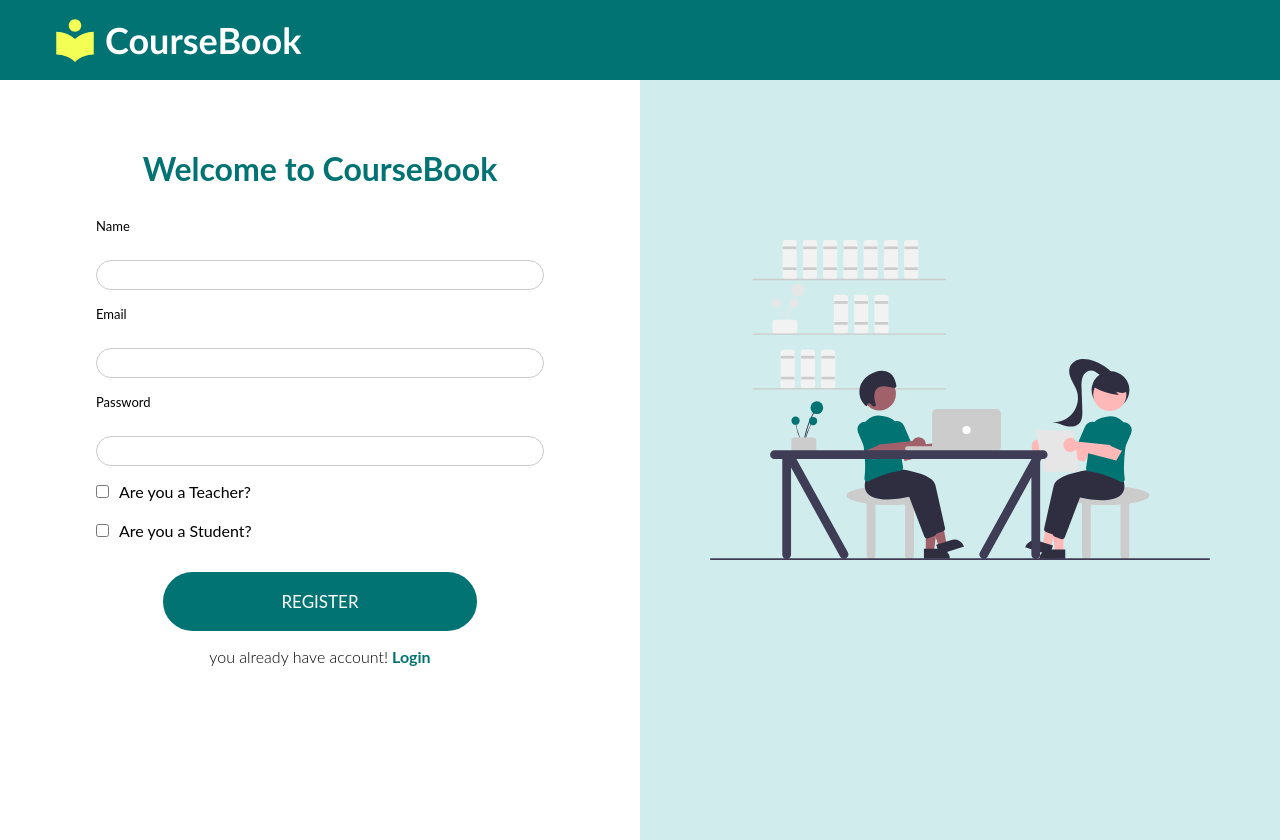
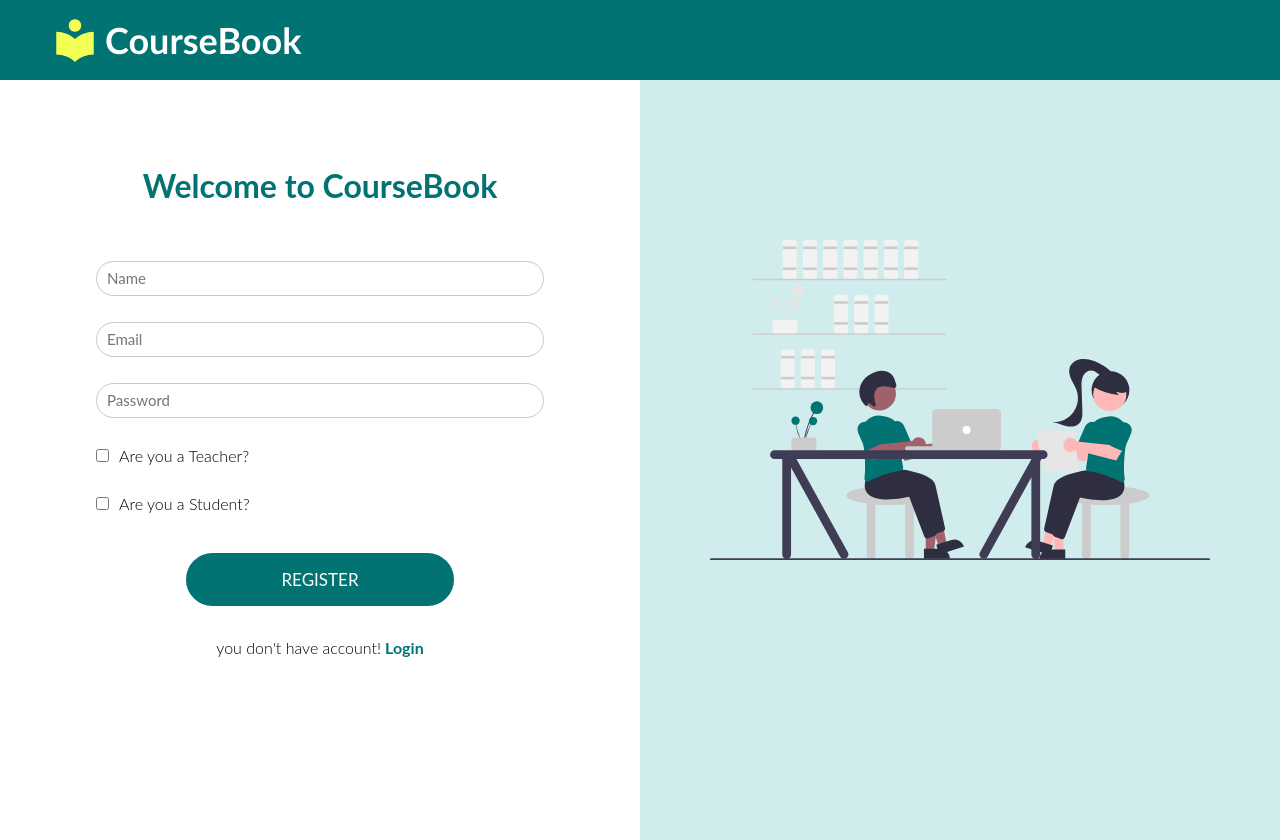
Before and after one commit to MohamedAhmed122/Eduction-Programs, a Next.js app: page /register in a window 1280 px wide. Built offline with nearby package versions, Linux system fonts and the light colour scheme.

Commit message:
Changing routes

```diff
--- a/Components/Form/FormInput.js
+++ b/Components/Form/FormInput.js
@@ -1,10 +1,10 @@
 
-export default function FormInput({error, width, placeholder,ref, label,  options, name, ...props}) {
+export default function FormInput({error, width = '100%', placeholder,ref, label,  options, name, ...props}) {
     return (
         <div style={{width: width}}>
             <label className='label'>{label}</label>
             <input className='input'  {...props} placeholder={placeholder} ref={ref} />
-            {error &&  <div style={{marginBottom: '1rem', marginTop:'-0.6rem'}}>
+            {error &&  <div style={{marginBottom: '0.5rem', marginTop:'0.3rem'}}>
                  <label className='error_label'  >{error}</label>
             </div>}
         </div>
--- a/Components/Form/InputSelect.js
+++ b/Components/Form/InputSelect.js
@@ -3,13 +3,13 @@ import Select from "react-select";
 import {  Controller } from "react-hook-form";
 export default function InputSelect({error, width, control, options, name, ...props}) {
     return (
-        <div style={{width: width}}>
+        <div style={{width: width, marginBottom: 20}}>
                 <Controller
                 name={name}
                 control={control}
                 options={options}
                 as={Select}
-            {...props}
+                {...props}
             />
             {error &&  <div style={{marginBottom: '1rem', marginTop:'0.5rem'}}>
                 <label className='error_label'  >{error}</label>
--- a/Layouts/Navbar/Nav.js
+++ b/Layouts/Navbar/Nav.js
@@ -21,7 +21,7 @@ export default function Navbar({inverted = true}) {
             {!inverted &&
                 <div className='flex'>
                     <div className={styles.link} onClick={()=> route.push('/disciplines')}>Disciplines</div>
-                    <div className={styles.link} onClick={()=> route.push('/account')}>
+                    <div className={styles.link} onClick={()=> route.push('/profile')}>
                         <Chip style={{cursor: 'pointer'}} size='medium' label='Mohamed Youssef' icon={<FaceIcon />} />
                     </div>
                 </div>
--- a/package.json
+++ b/package.json
@@ -1,6 +1,7 @@
 {
   "name": "education-program",
   "version": "0.1.0",
+  "proxy": "http://127.0.0.1:5000",
   "private": true,
   "scripts": {
     "dev": "next dev",
@@ -11,6 +12,7 @@
     "@hookform/resolvers": "^1.3.0",
     "@material-ui/core": "^4.11.3",
     "@material-ui/icons": "^4.11.2",
+    "axios": "^0.21.1",
     "formik": "^2.2.6",
     "next": "10.0.7",
     "react": "17.0.1",
--- a/pages/register.js
+++ b/pages/register.js
@@ -1,67 +1,112 @@
 import { useRouter } from 'next/router'
 
-import FromInput from '../Components/Form/FormInput'
-import FromSelect from '../Components/Form/FormSelect'
-import { Formik, Form, Field } from 'formik'
-import * as Yup from 'yup'
+import { useForm,Controller } from "react-hook-form";
+
+import { yupResolver } from '@hookform/resolvers/yup';
+import * as Yup from "yup";
+import InputSelect from "../Components/Form/InputSelect";
+import FormInput from "../Components/Form/FormInput";
+import Select from "react-select";
+
 
 import Image from 'next/image'
 import classNames from 'classnames'
 import styles from '../styles/index.module.css'
 
-import { registerInitialValues, facultyOptions, directionOptions, groupOptions } from '../data/options'
+import {  facultyOptions, directionOptions, groupOptions } from '../data/options'
+import { useState } from 'react';
 
 
 const validationSchema = Yup.object({
     name: Yup.string().required().label('Name'),
     email: Yup.string().required().email().label('Email'),
     password: Yup.string().required().min(5).label('Password'),
+    student: Yup.bool()
+
 });
 
 
 
 export default function Register() {
     const  route  = useRouter()
+    const [ checked, setChecked ] = useState(false)
+    const { register, handleSubmit, errors, control  } = useForm({
+      resolver: yupResolver(validationSchema)
+    });
+    const onSubmit = data =>{
+      console.log(data);
+      route.push('/disciplines')
+
+    }
 
   return (
     <div className='flexAll'>
         <div className={classNames(styles.loginForm, 'flex_col')}>
             <h1 className='main_title'>Welcome to CourseBook </h1>
-            <Formik
-              validationSchema={validationSchema}
-              initialValues={registerInitialValues}
-              onSubmit={(values)=> console.log(values)}
-            >
-            {({ values })=>(
-              <Form style={{width: '70%'}}>
-                <FromInput label='Name' name='name' />
-                <FromInput label='Email' name='email' />
-                <FromInput type="password" label='Password' name='password' />
-                <div className='flex check_box' style={{marginBottom:20}}>
-                    <Field type='checkbox' name='teacher' />
-                    <p style={{marginLeft: 10}}>Are you a Teacher?</p>
+            <form  style={{width: '70%'}}  onSubmit={handleSubmit(onSubmit)}>
+            <Controller
+              name="name"
+              control={control}
+              defaultValue=""
+              render={({ onChange, value  }) =>
+                <FormInput  placeholder='Name'  error={errors.name?.message} onChange={onChange} value={value} />}
+              />
+              <Controller
+              name="email"
+              control={control}
+              defaultValue=""
+              render={({ onChange, value  }) =>
+                <FormInput  placeholder='Email'  error={errors.email?.message} onChange={onChange} value={value} />}
+              />
+              <Controller
+                name="password"
+                control={control}
+                defaultValue=""
+                render={({ onChange, value  }) =>
+                  <FormInput placeholder='Password' type='password'  error={errors.password?.message} onChange={onChange} value={value} />}
+              />
+               <div className='flex check_box' style={{ marginTop: 20}}>
+                    <input type='checkbox' name='teacher'  ref={register}/>
+                    <p style={{marginLeft: 10}} className='text_align'>Are you a Teacher?</p>
                 </div>
                 <div className='flex check_box'>
-                    <Field type='checkbox' name='student' />
-                    <p style={{marginLeft: 10}}>Are you a Student?</p>
+                    <input type='checkbox' value={checked} onChange={()=> setChecked(!checked)}  name="student" ref={register} />
+                    <p style={{marginLeft: 10}} className='text_align'>Are you a Student?</p>
                 </div>
-                {values.student &&
-                    <>
-                    <FromSelect name='faculty' label='Faculty' options={facultyOptions}/>
-                    <FromSelect name='direction' label='Direction' options={directionOptions}/>
-                    <FromSelect name='group' label='Group' options={groupOptions} />
-                    </>
+                {
+                  checked &&
+                  <>
+                   <InputSelect
+                    name="faculty"
+                    control={control}
+                    options={facultyOptions}
+                    placeholder='Faculty'
+                    error ={errors.faculty?.message}
+                  />
+                   <InputSelect
+                    name="direction"
+                    control={control}
+                    options={directionOptions}
+                    placeholder='Direction'
+                    error ={errors.direction?.message}
+                  />
+                   <InputSelect
+                    name="group"
+                    control={control}
+                    options={groupOptions}
+                    placeholder='Group'
+                    error ={errors.group?.message}
+                  />
+                  </>
                 }
-                <div className='flex_center' style={{marginTop: '2rem'}}>
-                  <button style={{width: '70%'}} type='submit' className='btn_primary'> Register</button>
-                </div>
-                <h4 className='text_align'>you already have account!
-                    <span onClick={()=> route.push('/')} className='span_color'>Login</span>
-                </h4>
-              </Form>
-            )}
-            </Formik>
 
+              <div className='flex_center' style={{margin: '2rem'}}>
+                  <button  style={{width: '70%'}} type='submit' className='btn_primary'> Register</button>
+              </div>
+              <h4 className='text_align'>you don't have account!
+                  <span onClick={()=> route.push('/')} className='span_color'>Login</span>
+              </h4>
+           </form>
         </div>
         <div  className={classNames(styles.loginSvgContainer, 'flex_center')}>
             <Image height={500} width={500} src='/assets/login.svg' alt='Login image' />
--- a/styles/globals.css
+++ b/styles/globals.css
@@ -56,7 +56,7 @@ button{
 
 .btn_primary{
   background-color: #027373;
-  padding: 17px 65px;
+  padding: 14px 65px;
   font-size: 17px;
   border-radius: 35px;
   color: white;
@@ -84,9 +84,12 @@ button{
   color: #027373;
   margin: 30px;
 }
+.check_box{
+  margin-bottom: 13px;
+}
 .text_align{
   text-align: center;
-  margin: 1rem;
+  margin: 0.5rem;
   font-weight: 300;
 }
 .span_color{
@@ -113,13 +116,14 @@ button{
   margin-bottom: 10px;
 }
 .input{
-  height: 30px;
-  border-radius: 15px;
+  height: 35px;
+  border-radius: 25px;
   padding: 10px;
+  font-size: 15px;
   border: 1px solid rgb(201, 201, 201);
   background-color: #ffffff;
   width: 100%;
-  margin-bottom: 1rem;
+  margin-bottom: rem;
   outline-width: 0;
   margin-top: 1rem;
 }
@@ -131,5 +135,7 @@ button{
   padding: 5px 10px;
   border-radius: 10px;
   margin-left: 1rem;
-
 }
+.css-yk16xz-control{
+  border-radius: 25px !important;
+}
```
Also changed, not shown: pages/account.js (deleted, +0 -55 lines), pages/index.js (+58 -27 lines), pages/profile/detail.js (added, +9 -0 lines), pages/profile/index.js (added, +38 -0 lines), pages/profile/styleProfile.module.css (added), 1 other file (tests, documents, lock files or other folders).
